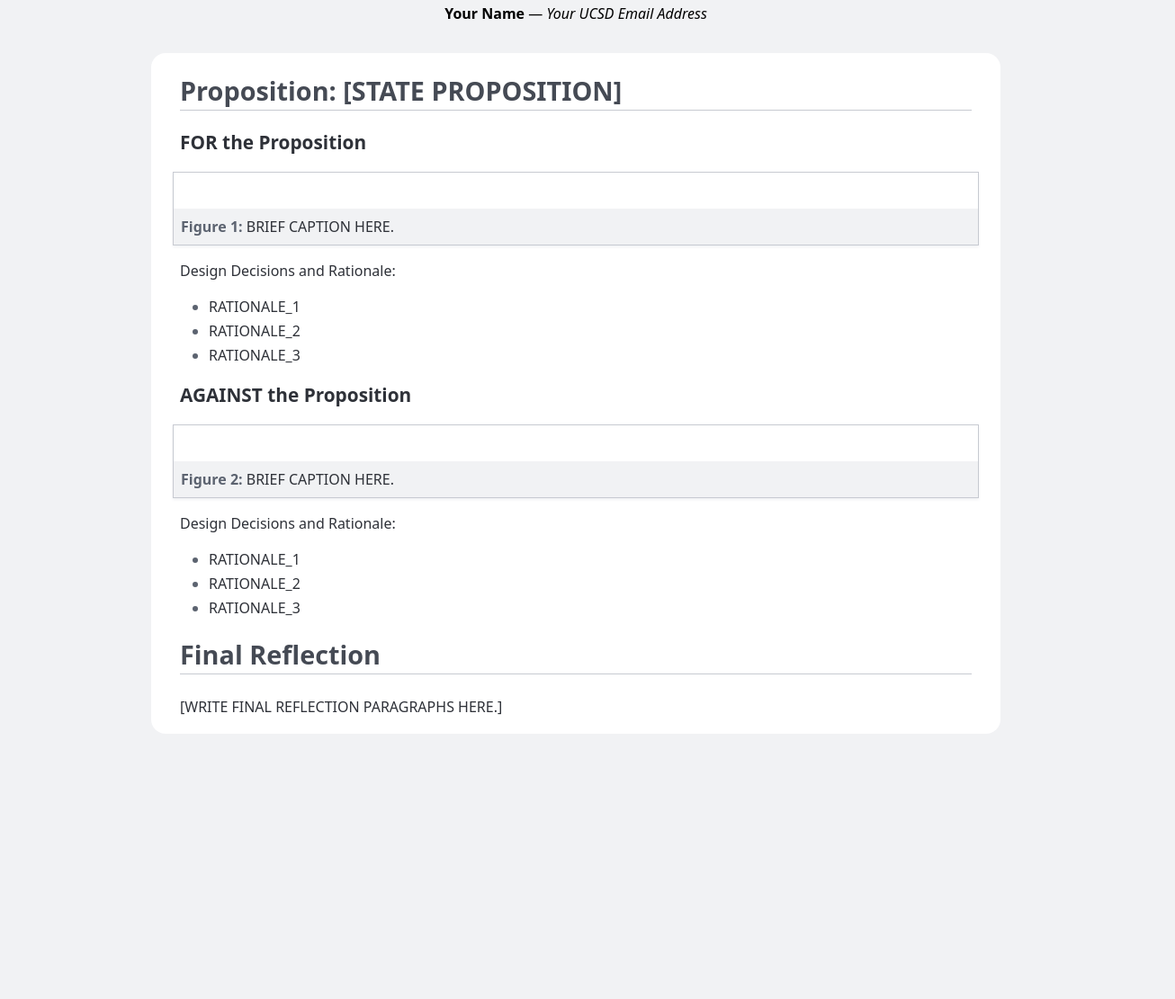
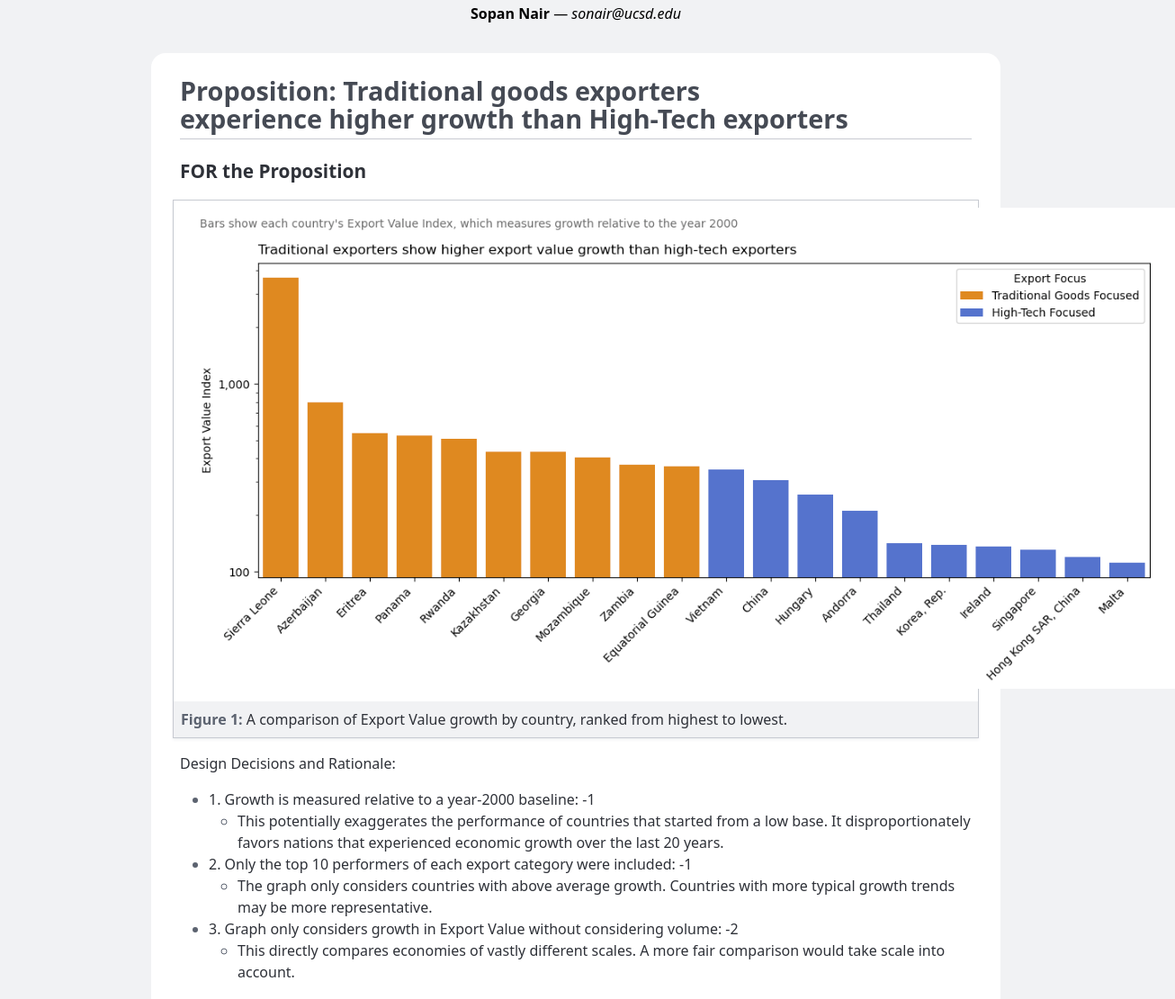
Before and after one commit to sopannair/project_2, a plain HTML site: page project2_report.html in a window 1280 px wide. Shown: the part 300-1411 px from the top of the page at 90% size, 1306 px wide, since content can reach past the window. Before the commit the page ends 1124 px from the top, so only its background shows below. Drawn offline with Linux system fonts and the light colour scheme.

Commit message:
Fully implemented site with images/text

```diff
--- a/project2_report.html
+++ b/project2_report.html
@@ -148,26 +148,35 @@
         Persuasive or Deceptive Visualization?
       </h1>
 
-      <p><strong>Your Name</strong> — <em>Your UCSD Email Address</em></p>
+      <p><strong>Sopan Nair</strong> — <em>sonair@ucsd.edu</em></p>
     </header>
 
     <main>
-      <h2>Proposition: [STATE PROPOSITION]</h2>
+      <h2>Proposition: Traditional goods exporters experience higher growth than High-Tech exporters</h2>
 
       <section>
         <h3>FOR the Proposition</h3>
 
         <figure>
-          <img src="IMAGE_FILENAME" alt="" />
-          <figcaption>BRIEF CAPTION HERE.</figcaption>
+          <img src="for-prop-proj2.png" alt="" />
+          <figcaption>A comparison of Export Value growth by country, ranked from highest to lowest.</figcaption>
         </figure>
 
         <p>Design Decisions and Rationale:</p>
 
         <ul>
-          <li>RATIONALE_1</li>
-          <li>RATIONALE_2</li>
-          <li>RATIONALE_3</li>
+          <li>1. Growth is measured relative to a year-2000 baseline: -1</li>
+          <ul>
+            <li>This potentially exaggerates the performance of countries that started from a low base. It disproportionately favors nations that experienced economic growth over the last 20 years.</li>
+          </ul>
+          <li>2. Only the top 10 performers of each export category were included: -1</li>
+          <ul>
+            <li>The graph only considers countries with above average growth. Countries with more typical growth trends may be more representative.</li>
+          </ul>
+          <li>3. Graph only considers growth in Export Value without considering volume: -2</li>
+          <ul>
+            <li>This directly compares economies of vastly different scales. A more fair comparison would take scale into account.</li>
+          </ul>
         </ul>
       </section>
 
@@ -175,23 +184,49 @@
         <h3>AGAINST the Proposition</h3>
 
         <figure>
-          <img src="IMAGE_FILENAME" alt="" />
-          <figcaption>BRIEF CAPTION HERE.</figcaption>
+          <img src="against-prop-proj2.png" alt="" />
+          <figcaption>A graph tracking Export Volume growth over time of high-tech and traditional exporters.</figcaption>
         </figure>
 
         <p>Design Decisions and Rationale:</p>
 
         <ul>
-          <li>RATIONALE_1</li>
-          <li>RATIONALE_2</li>
-          <li>RATIONALE_3</li>
+          <li>1. Two high performing high-tech exporters are compared to two average traditional exporters: -2</li>
+          <ul>
+            <li>This exaggerates the gap in growth between high-tech exporters and traditional exporters. The high-tech category is represented by outliers, while the traditional category is represented by the norm.</li>
+          </ul>
+          <li>2. Graph showcases volumetric growth trends of well-known exporters from each category: 2</li>
+          <ul>
+            <li>These countries are widely considered to be of high importance in their respective export categories. Thus, comparing them seems sensible and relevant.</li>
+          </ul>
+          <li>3. Graph only considers growth in Export Volume without considering value: -2</li>
+          <ul>
+            <li>This doesn't account for the high-value of traditional exports like oil and minerals. The value of these exports can make up for stagnation in volumetric growth.</li>
+          </ul>
         </ul>
       </section>
 
       <section>
         <h2>Final Reflection</h2>
 
-        <p>[WRITE FINAL REFLECTION PARAGRAPHS HERE.]</p>
+        <p>This was a very interesting exercise to complete because it made me consider how small tweaks to a visualization can be transformative to the derived conclusions.
+          Even with pure intentions, decisions about what data to show, how it is aggregated, and what type of graph is utilized can influence the final interpretation.
+          For instance, when we analyzed the export value data, visualizing growth relative to the year 2000 made traditional goods exporters from small countries appear to outperform large, high-tech powerhouses.
+          However, this framing exaggerated the success of emerging nations who grew from modest beginnings in the year 2000 relative to economies that were already well established in that time period.
+          While this visualization seemed convincing at first glance, it was misleading because it lacked full economic context.
+        </p>
+        <p>
+          While some of the graphs I produced were straightforward to create, I had to really consider what metrics I wanted to use to showcase growth and economic success.
+          It was rather difficult to choose a single metric to capture how well a country performed from their exports.
+          I eventually settled on using export value/volume indices that tracked growth from the year 2000, as this would enable me to see differences in growth trends between countries.
+          Once this was done, I categorized countries as either "High-tech" or "Traditional" based on their proportion of high-tech export values.
+          The visualizations that followed certainly surprised me as I did not expect to see such huge differences in growth trends between countries from each category.
+        </p>
+        <p>
+          I would define ethical analysis as holistic evaluation of the available data that takes into account relevant context behind the data.
+          A balanced visualization requires full transparency regarding the decisions that were made in order to produce it.
+          Each metric must have its meaning clearly described, and limitations must be stated. Othewrise, even accurate data can be used to make an incomplete or skewed conclusion that the evidence doesn't fully support.
+        </p>
       </section>
     </main>
   </body>
```
Also changed, not shown: against-prop-proj2.png (added), for-prop-proj2.png (added).
